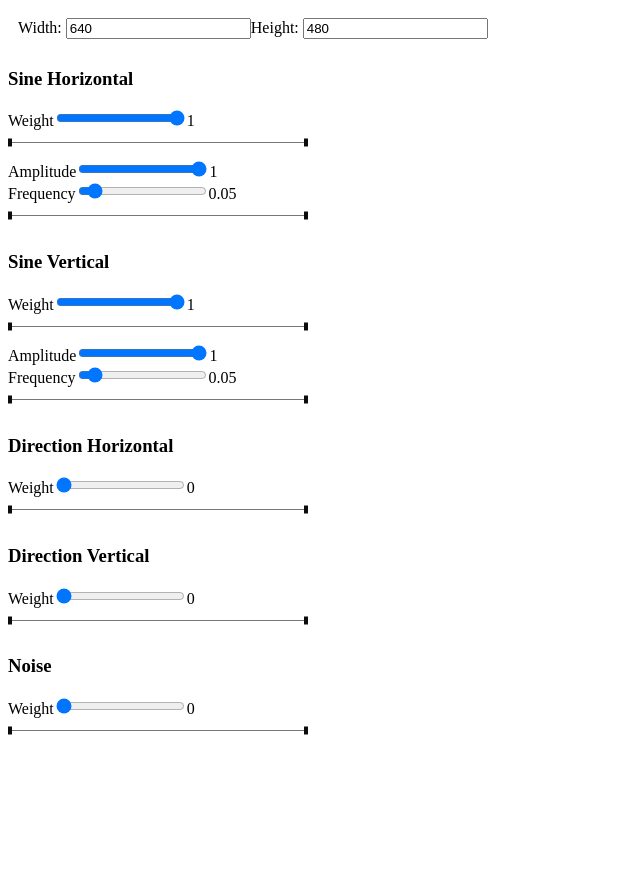
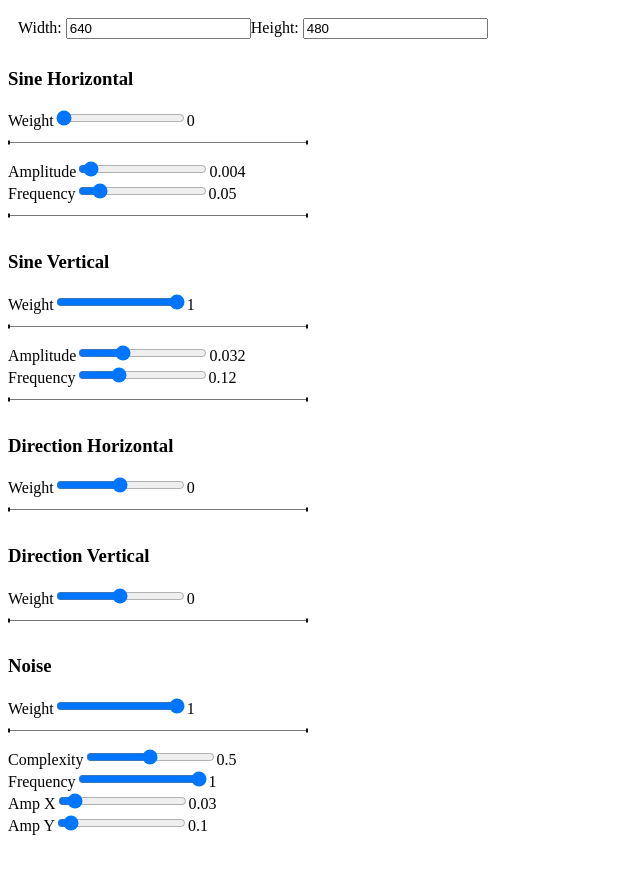
Before and after one commit to crystalboxesprivate/scanstort_js, a React app: page / in a window 1280 px wide. Shown: the top 874 px of the page, without its empty margins (0-640 px from the left). Built offline with nearby package versions, Linux system fonts and the light colour scheme; the HTML template or start-up script is replaced by a standard one.

Commit message:
Added noise

```diff
--- a/index.htm
+++ b/index.htm
@@ -30,6 +30,14 @@
    .curve-editor {
       border: 0.5px solid #aaa;
    }
+
+   .row {
+      display: flex;
+   }
+
+   .column {
+      flex: 50%;
+   }
 </style>
 <div id='render'></div>
 <script id="vert" type="x-shader/x-vertex">
@@ -41,7 +49,7 @@
      gl_Position = vec4((pos * 2.0 - vec3(1, 1, 0)), 1.0);
      uv = vec2(pos.x, 1.0 - pos.y);
    }
-  </script>
+</script>
 <script id="frag" type="x-shader/x-fragment">
       precision mediump float;
       varying vec2 uv;
@@ -66,7 +74,9 @@
 
       uniform float n_weight;
       uniform float n_weightCurveSlot;
-
+      uniform float n_complexity;
+      uniform float n_freq;
+      uniform vec2 n_amp;
 
       uniform sampler2D texture;
       uniform sampler2D curves;
@@ -82,19 +92,68 @@
 
          vec2 uv = vec2(u, slot / slots);
 
-         return texture2D(curves, uv).x ;
+         return texture2D(curves, uv).x * 2.0;
       }
 
-      vec2 getOffset(float time) {
-         return vec2(cos(time* 0.05) * 0.014, sin(time * 0.25) * 0.05);
+      vec2 getSineOffset(float u) {
+         float time = u * resolution.y;
+         return vec2(
+            cos(time * sh_freq * sampleCurve(sh_freqCurveSlot, u))
+               * sh_amp * sh_weight * sampleCurve(sh_weightCurveSlot, u),
+            sin(time * sv_freq * sampleCurve(sv_freqCurveSlot, u))
+               * sv_amp * sv_weight * sampleCurve(sv_weightCurveSlot, u));
+      }
+
+      vec2 getDirOffset(float u) {
+         return vec2(
+            dh_weight * sampleCurve(dh_weightCurveSlot, u),
+            dv_weight * sampleCurve(dv_weightCurveSlot, u)
+         );
+      }
+
+      // The MIT License
+      // Copyright © 2013 Inigo Quilez
+      // Permission is hereby granted, free of charge, to any person obtaining a copy of this software and associated documentation files (the "Software"), to deal in the Software without restriction, including without limitation the rights to use, copy, modify, merge, publish, distribute, sublicense, and/or sell copies of the Software, and to permit persons to whom the Software is furnished to do so, subject to the following conditions: The above copyright notice and this permission notice shall be included in all copies or substantial portions of the Software. THE SOFTWARE IS PROVIDED "AS IS", WITHOUT WARRANTY OF ANY KIND, EXPRESS OR IMPLIED, INCLUDING BUT NOT LIMITED TO THE WARRANTIES OF MERCHANTABILITY, FITNESS FOR A PARTICULAR PURPOSE AND NONINFRINGEMENT. IN NO EVENT SHALL THE AUTHORS OR COPYRIGHT HOLDERS BE LIABLE FOR ANY CLAIM, DAMAGES OR OTHER LIABILITY, WHETHER IN AN ACTION OF CONTRACT, TORT OR OTHERWISE, ARISING FROM, OUT OF OR IN CONNECTION WITH THE SOFTWARE OR THE USE OR OTHER DEALINGS IN THE SOFTWARE.
+      vec2 hash(vec2 x) {
+         const vec2 k = vec2( 0.3183099, 0.3678794 );
+         x = x*k + k.yx;
+         return -1.0 + 2.0*fract( 16.0 * k*fract( x.x*x.y*(x.x+x.y)) );
+      }
+      float noise(in vec2 p) {
+         vec2 i = floor( p );
+         vec2 f = fract( p );
+         vec2 u = f*f*(3.0-2.0*f);
+         return mix( mix( dot( hash( i + vec2(0.0,0.0) ), f - vec2(0.0,0.0) ),
+                           dot( hash( i + vec2(1.0,0.0) ), f - vec2(1.0,0.0) ), u.x),
+                     mix( dot( hash( i + vec2(0.0,1.0) ), f - vec2(0.0,1.0) ),
+                           dot( hash( i + vec2(1.0,1.0) ), f - vec2(1.0,1.0) ), u.x), u.y);
+      }
+
+      float getDetailedNoise(vec2 uv) {
+         uv *= 8.0 * n_freq;
+         mat2 m = mat2( 1.6,  1.2, -1.2,  1.6 );
+         float f2 = noise( uv );
+         float f  = 0.5000 * f2         ; uv = m*uv;
+         f += 0.2500 * noise( uv ); uv = m*uv;
+         f += 0.1250 * noise( uv ); uv = m*uv;
+         f += 0.0625 * noise( uv ); uv = m*uv;
+         return mix(f2, f, n_complexity);
+      }
+
+      vec2 getNoiseOffset(float u) {
+         return vec2(
+            getDetailedNoise(vec2(u, 5.0)) * n_amp.x,
+            getDetailedNoise(vec2(u, -4.0)) * n_amp.y
+         ) * n_weight * sampleCurve(n_weightCurveSlot, u);
       }
 
       void main(void) {
-         float time = uv.y * resolution.y;
-         gl_FragColor = texture2D(texture, uv + getOffset(time));
-         // gl_FragColor = texture2D(texture, uv + getOffset(time));
-         //gl_FragColor = vec4(sampleCurve(1.0, uv.x), 0, 0, 1);
-         //gl_FragColor = vec4(texture2D(curves, uv).x , 0, 0, 1);
+         gl_FragColor = texture2D(texture,
+            uv
+            + getSineOffset(uv.y)
+            + getDirOffset(uv.y)
+            + getNoiseOffset(uv.y)
+         );
       }
    </script>
 
--- a/src/Curve.ts
+++ b/src/Curve.ts
@@ -1,6 +1,6 @@
 import { ICurve, CurvePoint } from "./interfaces/ICurve"
 
-export const BufferSize = 256
+export const BufferSize = 512
 
 function lerp(start: number, end: number, amount: number): number {
   return (1 - amount) * start + amount * end
--- a/src/ScannerController.ts
+++ b/src/ScannerController.ts
@@ -7,15 +7,17 @@ import { ICurve, isCurveInstance } from './interfaces/ICurve';
 
 
 export class Parameters {
-  sh_weight: number = 1
-  sh_amp: number = 1
+  sh_weight: number = 0
+  sh_amp: number = 0.004
   sh_freq: number = 0.05
+
   sh_weightCurveSlot: number = 0
   sh_freqCurveSlot: number = 0
 
   sv_weight: number = 1
-  sv_amp: number = 1
-  sv_freq: number = .05
+  sv_amp: number = 0.032
+  sv_freq: number = .12
+
   sv_weightCurveSlot: number = 0
   sv_freqCurveSlot: number = 0
 
@@ -25,8 +27,12 @@ export class Parameters {
   dv_weight: number = 0
   dv_weightCurveSlot: number = 0
 
-  n_weight: number = 0
+  n_weight: number = 1
   n_weightCurveSlot: number = 0
+  n_complexity: number = 0.5
+  n_freq: number = 1.0
+  n_ampx: number = .03
+  n_ampy: number = .1
 }
 
 export class ScannerController implements ICanvas, IValueUpdatable {
@@ -147,6 +153,14 @@ export class ScannerController implements ICanvas, IValueUpdatable {
 
         case "noise-weight":
           un.n_weight = val; break;
+        case "noise-compl":
+          un.n_complexity = val; break;
+        case "noise-freq":
+          un.n_freq = val; break;
+        case "noise-ampx":
+          un.n_ampx = val; break;
+        case "noise-ampy":
+          un.n_ampy = val; break;
 
         default: break;
       }
@@ -178,6 +192,14 @@ export class ScannerController implements ICanvas, IValueUpdatable {
 
       case "noise-weight":
         return un.n_weight
+      case "noise-compl":
+        return un.n_complexity
+      case "noise-freq":
+        return un.n_freq
+      case "noise-ampx":
+        return un.n_ampx
+      case "noise-ampy":
+        return un.n_ampy
 
       default: break;
     }
--- a/src/canvases/WebGLQuad.ts
+++ b/src/canvases/WebGLQuad.ts
@@ -167,6 +167,10 @@ class UniformParameters {
 
     uniform1f("n_weight", params.n_weight)
     uniform1f("n_weightCurveSlot", params.n_weightCurveSlot)
+    uniform1f("n_complexity", params.n_complexity)
+    uniform1f("n_freq", params.n_freq)
+    gl.uniform2f(gl.getUniformLocation(program, "n_amp"),
+      params.n_ampx, params.n_ampy)
 
     gl.uniform2f(gl.getUniformLocation(program, "curveRes"),
       CurveBufferTexture.resolution, CurveBufferTexture.slots)
--- a/src/components/CurveEditor.tsx
+++ b/src/components/CurveEditor.tsx
@@ -1,5 +1,5 @@
 import * as React from "react"
-import { ICurve } from "../interfaces/ICurve"
+import { ICurve, CurvePoint } from "../interfaces/ICurve"
 import { IValueUpdatable } from "../interfaces/IValueUpdatable"
 
 export interface CurveEditorProps { width: number; height: number; param: string; curve: ICurve; callbackObject: IValueUpdatable }
@@ -75,8 +75,8 @@ export class CurveEditor extends React.Component<CurveEditorProps, {}> {
   }
 
   get path(): JSX.Element[] {
-    let cx = (norm: number) => norm * +this.props.width
-    let cy = (norm: number) => norm * +this.props.height
+    const cx = (norm: number) => norm * +this.props.width
+    const cy = (norm: number) => norm * +this.props.height
 
     const items: JSX.Element[] = []
     let pts = this.props.curve.getCurvePoints()
@@ -116,17 +116,30 @@ export class CurveEditor extends React.Component<CurveEditorProps, {}> {
     }
 
     pts = this.props.curve.getCurvePointsUnsorted()
-    const size = 8
+    const curvePointToRect = (a: CurvePoint, s: number) => {
+      return {
+        x: cx(a.position) - s / 2,
+        y: cy(a.value) - s / 2,
+        s: s
+      }
+    }
+    const size = 10
+    const col = "rgb(12, 12, 12)"
+    const bgColor = "rgba(255, 255, 255, 0)"
+
     for (let x = 0; x < pts.length; x++) {
-      items.push(<rect key={x} name={"p" + x}
-        x={cx(pts[x].position) - size / 2}
-        y={cy(pts[x].value) - size / 2}
-        width={size}
-        height={size}
-        fill="rgb(12, 12, 12)"
+      let rL = curvePointToRect(pts[x], size)
+      let rS = curvePointToRect(pts[x], size / 2.5)
+      items.push(<rect key={`p${x}`} name={`p${x}`}
+        x={rL.x} y={rL.y} width={rL.s} height={rL.s}
+        fill={bgColor}
         onMouseDown={() => this.handleMouseDown(null, false, x)}
         onContextMenu={(ev) => this.handleMouseDown(ev, true, x)}
-        style={{ cursor: '-webkit-grab' }}
+      />, <rect key={`p${x}`} name={`p2${x}`}
+        x={rS.x} y={rS.y} width={rS.s} height={rS.s}
+        fill={col}
+        onMouseDown={() => this.handleMouseDown(null, false, x)}
+        onContextMenu={(ev) => this.handleMouseDown(ev, true, x)}
       />)
     }
     return items
--- a/src/components/ScanDistortParameters.tsx
+++ b/src/components/ScanDistortParameters.tsx
@@ -24,15 +24,17 @@ abstract class DistortParameterGroup extends React.Component<GroupProps, {}> {
     this.title = props.title
     this.obj = props.obj
   }
+  getWeightMin() { return 0 }
+  getWeightMax() { return 1 }
   getElem(): JSX.Element[] {
     let weightParamName = `${this.name}-weight`
     let curveWeightParam = `${this.name}-curve-weight`
     return [
       <RangedSlider key={weightParamName}
         title="Weight"
-        min={0} max={1}
+        min={this.getWeightMin()} max={this.getWeightMax()}
         default={this.obj.getValue(weightParamName)}
-        step={0.04}
+        step={0.004}
         parameterName={weightParamName}
         callbackObject={this.obj} />,
       <CurveEditor key={curveWeightParam}
@@ -62,7 +64,7 @@ class SineDistort extends DistortParameterGroup {
       <RangedSlider
         key={ampParamName}
         title="Amplitude"
-        min={0} max={1}
+        min={0} max={.1}
         default={this.obj.getValue(ampParamName)}
         step={0.004}
         parameterName={ampParamName}
@@ -70,7 +72,7 @@ class SineDistort extends DistortParameterGroup {
       <RangedSlider
         key={freqParamName}
         title="Frequency"
-        min={0} max={.6}
+        min={0} max={.4}
         default={this.obj.getValue(freqParamName)}
         step={0.004}
         parameterName={freqParamName}
@@ -86,9 +88,52 @@ class SineDistort extends DistortParameterGroup {
 }
 
 class DirectionalDistort extends DistortParameterGroup {
+  getWeightMin() { return -1 }
 }
 
 class NoiseDistort extends DistortParameterGroup {
+  getElem(): JSX.Element[] {
+    let complexityName = `${this.name}-compl`
+    let freqParamName = `${this.name}-freq`
+    let ampNameX = `${this.name}-ampx`
+    let ampNameY = `${this.name}-ampy`
+    let elems = super.getElem()
+    elems.push(
+      <RangedSlider
+        key={complexityName}
+        title="Complexity"
+        min={0} max={1}
+        default={this.obj.getValue(complexityName)}
+        step={0.004}
+        parameterName={complexityName}
+        callbackObject={this.obj} />,
+      <RangedSlider
+        key={freqParamName}
+        title="Frequency"
+        min={0} max={.4}
+        default={this.obj.getValue(freqParamName)}
+        step={0.004}
+        parameterName={freqParamName}
+        callbackObject={this.obj} />,
+      <RangedSlider
+        key={ampNameX}
+        title="Amp X"
+        min={0} max={.4}
+        default={this.obj.getValue(ampNameX)}
+        step={0.004}
+        parameterName={ampNameX}
+        callbackObject={this.obj} />,
+      <RangedSlider
+        key={ampNameY}
+        title="Amp Y"
+        min={0} max={2.0}
+        default={this.obj.getValue(ampNameY)}
+        step={0.004}
+        parameterName={ampNameY}
+        callbackObject={this.obj} />
+    )
+    return elems
+  }
 }
 
 interface ScanDistortParametersProps {
--- a/src/index.tsx
+++ b/src/index.tsx
@@ -12,10 +12,14 @@ let controller = new ScannerController(initialWidth,
   initialHeight)
 
 ReactDOM.render(
-  <div>
-    <ResolutionSettings canvas={controller} />
-    <ScanDistortParameters obj={controller} />
-    <CanvasScan width={"" + initialWidth} height={"" + initialHeight} />
+  <div className="row">
+    <div className="params column">
+      <ResolutionSettings canvas={controller} />
+      <ScanDistortParameters obj={controller} />
+    </div>
+    <div className="column">
+      <CanvasScan width={"" + initialWidth} height={"" + initialHeight} />
+    </div>
   </div>,
   document.getElementById('render')
 );
```
